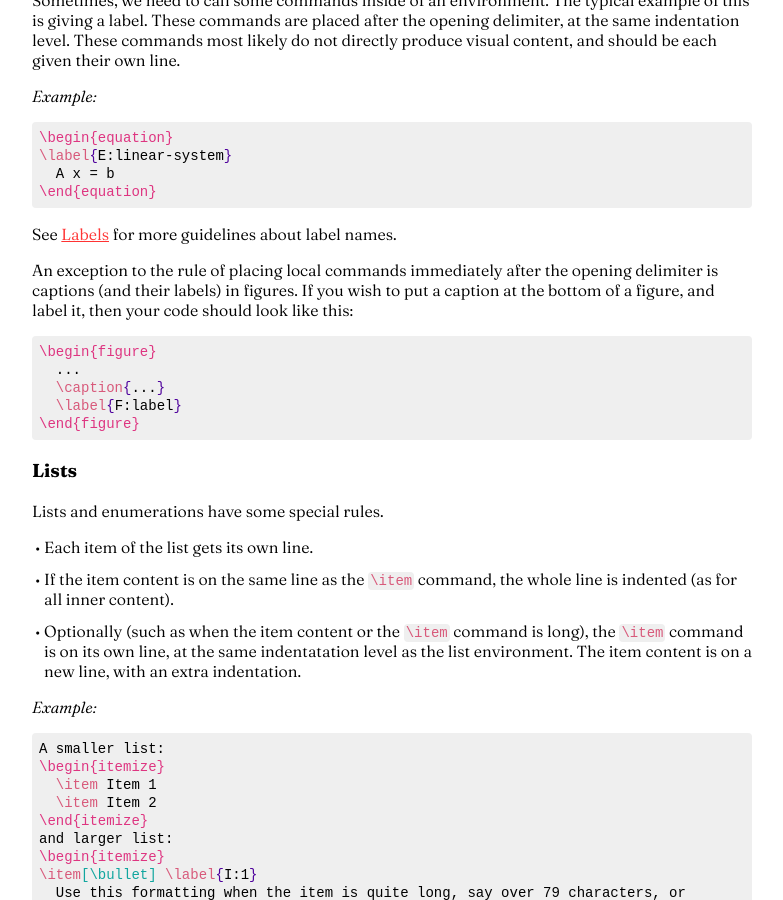
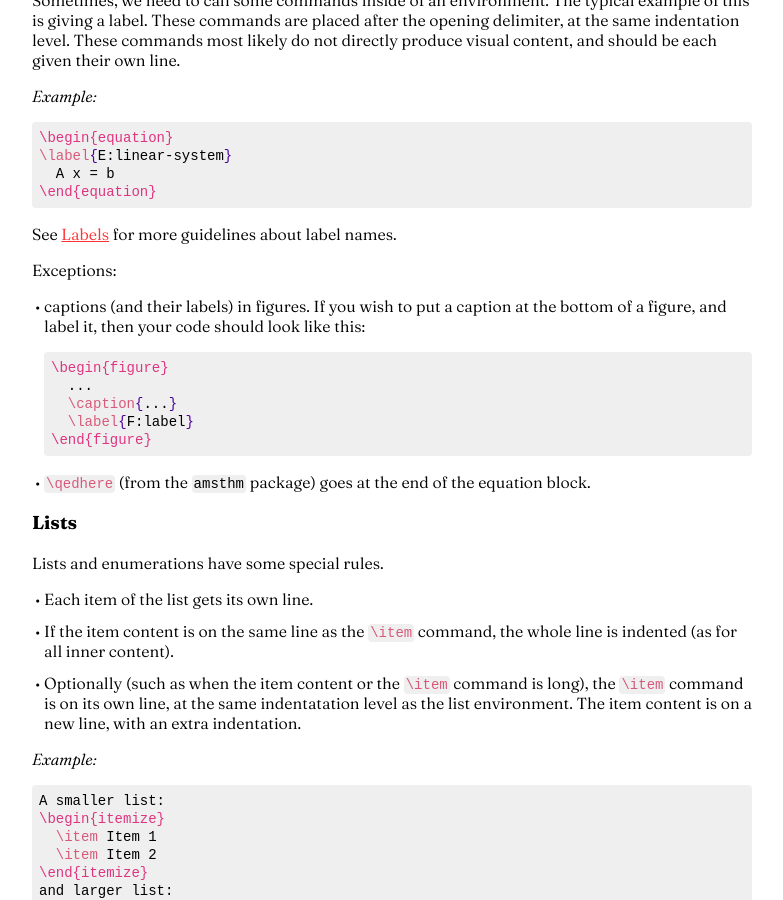
Before and after one commit to isaacxren/isaacxren.github.io, a Jekyll site: the page built from misc/LaTeX-style-guide.md, in a window 1280 px wide and 900 px high, scrolled down 7247 px. Shown: the whole window, without its empty margins (248-1031 px from the left). Built offline with Jekyll 4.4.1, drawn with Linux system fonts in a browser that asks for light colours; some web fonts are replaced.

Commit message:
exceptions for local commands

````diff
--- a/misc/LaTeX-style-guide.md
+++ b/misc/LaTeX-style-guide.md
@@ -295,15 +295,16 @@ Sometimes, we need to call some commands inside of an environment. The typical e
 
 See [Labels](#labels) for more guidelines about label names.
 
-An exception to the rule of placing local commands immediately after the opening delimiter is captions (and their labels) in figures. If you wish to put a caption at the bottom of a figure, and label it, then your code should look like this:
-
-```TeX
-\begin{figure}
-  ...
-  \caption{...}
-  \label{F:label}
-\end{figure}
-```
+Exceptions:
+* captions (and their labels) in figures. If you wish to put a caption at the bottom of a figure, and label it, then your code should look like this:
+  ```TeX
+  \begin{figure}
+    ...
+    \caption{...}
+    \label{F:label}
+  \end{figure}
+  ```
+* `\qedhere` (from the `amsthm` package) goes at the end of the equation block.
 
 ### Lists
 
````
